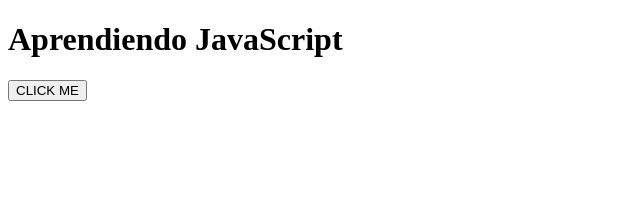
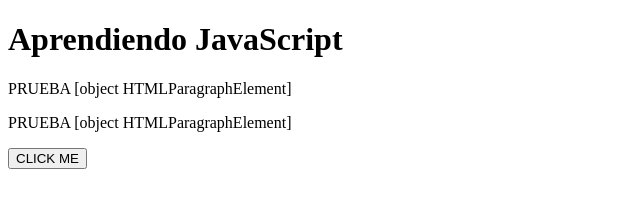
Before and after one commit to PocketDx/Training_JavaScript, a plain HTML site: page index.html in a window 1280 px wide. Shown: the whole page, without its empty margins (0-640 px from the left). Drawn offline with Linux system fonts and the light colour scheme.

Commit message:
Introduction to DOM
Examples of use DOM

```diff
--- a/index.html
+++ b/index.html
@@ -11,6 +11,11 @@
 </head>
 <body>
     <h1>Aprendiendo JavaScript</h1>
+
+    <div id="maindiv">
+        <p>Paragraf 1</p>
+        <p>Paragraf 2</p>
+    </div>
     <div id="datos"></div>
 
     <!--Como un atributo en el elemento-->
@@ -33,6 +38,31 @@
         for(let color of colores){
             console.log(color)
         }
+
+        //Funcion convencional
+        function printSaludo(nombre){
+            console.log(`Hola, ${nombre}`)
+        }
+        printSaludo("Juan")
+
+        const sumar = (a,b) => a+b
+        const cuadrado = n => n+n
+        const printFecha = () => {
+            console.log(new Date())
+        }
+
+        sumar();
+        cuadrado();
+        printFecha();
+
+        const mainDiv = document.getElementById("maindiv")
+        console.log("maindiv",mainDiv)
+
+        for(child of mainDiv.children){
+            console.log("child of maindiv", child)
+            child.innerText = `PRUEBA ${child}`
+        }
+
     </script>
 </body>
 </html>
--- a/main.js
+++ b/main.js
@@ -5,5 +5,4 @@ var altura = 168;
 
 var concatenacion = nombre + " " + altura;
 
-var datos = document.getElementById('datos');
-datos.innerHTML = concatenacion;
+var datos = document.getElementById('datos')
```
